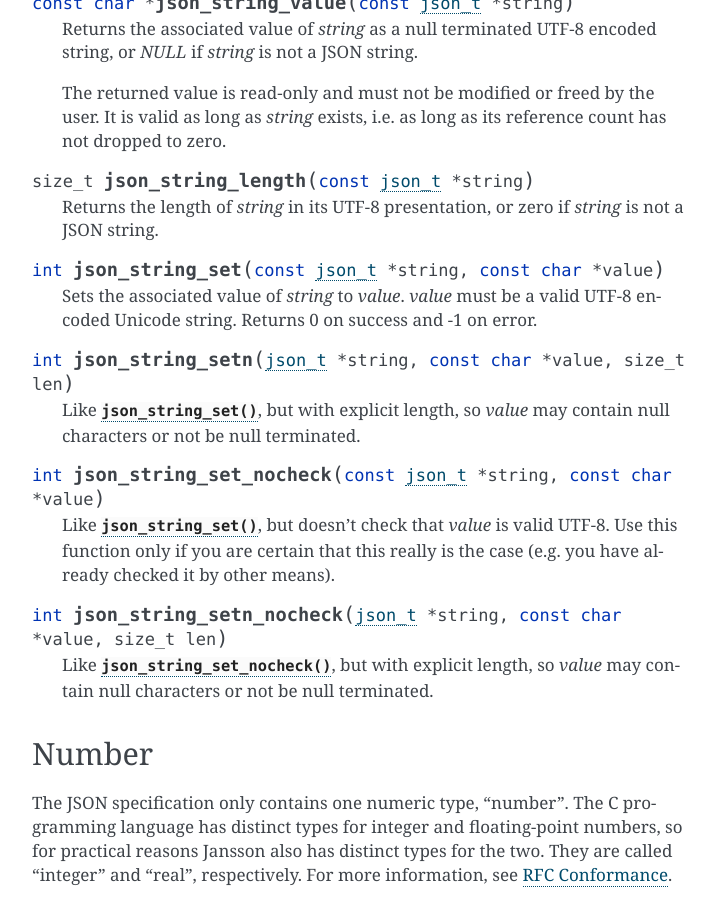
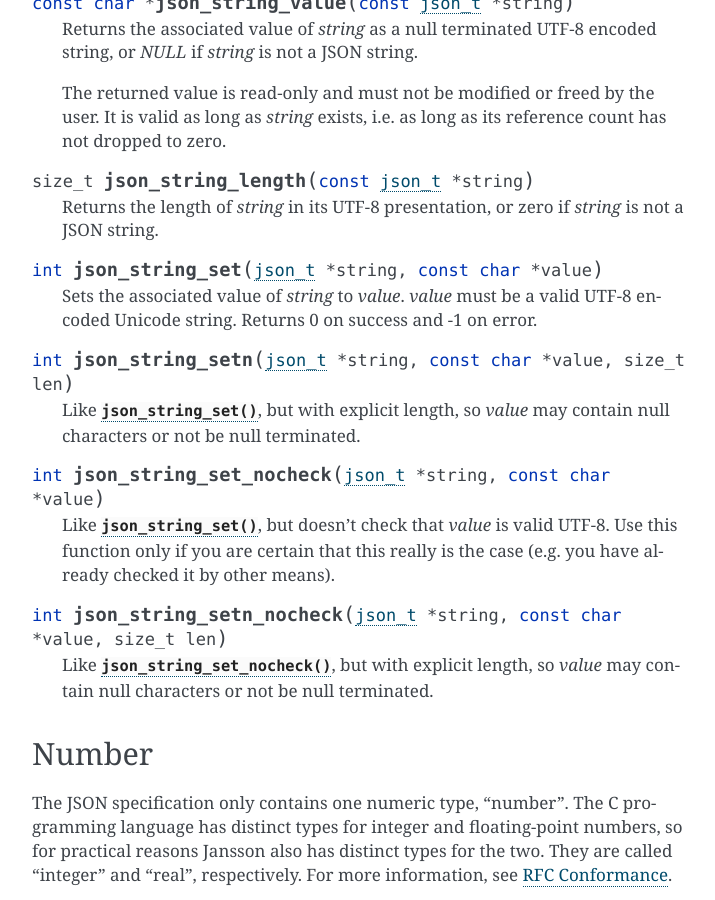
Before and after one commit to akheron/jansson, a Sphinx documentation site: the page built from doc/apiref.rst, in a window 1280 px wide and 900 px high, scrolled down 6733 px. Shown: the whole window, without its empty margins (388-1103 px from the left). Built offline with Sphinx 7.4.7, drawn with Linux system fonts in a browser that asks for light colours.

Commit message:
Fix proto in doc

```diff
--- a/doc/apiref.rst
+++ b/doc/apiref.rst
@@ -346,7 +346,7 @@ length-aware functions if you wish to embed null bytes in strings.
    Returns the length of *string* in its UTF-8 presentation, or zero
    if *string* is not a JSON string.
 
-.. function:: int json_string_set(const json_t *string, const char *value)
+.. function:: int json_string_set(json_t *string, const char *value)
 
    Sets the associated value of *string* to *value*. *value* must be a
    valid UTF-8 encoded Unicode string. Returns 0 on success and -1 on
@@ -357,7 +357,7 @@ length-aware functions if you wish to embed null bytes in strings.
    Like :func:`json_string_set`, but with explicit length, so *value*
    may contain null characters or not be null terminated.
 
-.. function:: int json_string_set_nocheck(const json_t *string, const char *value)
+.. function:: int json_string_set_nocheck(json_t *string, const char *value)
 
    Like :func:`json_string_set`, but doesn't check that *value* is
    valid UTF-8. Use this function only if you are certain that this
```
